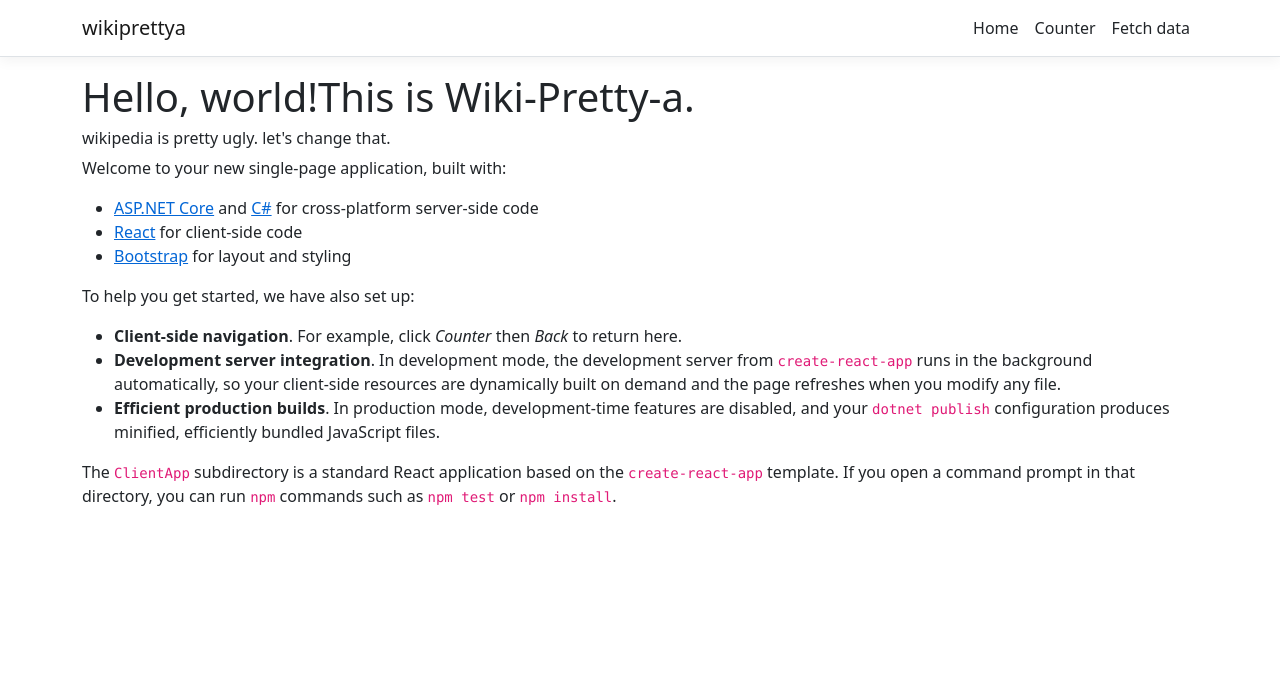
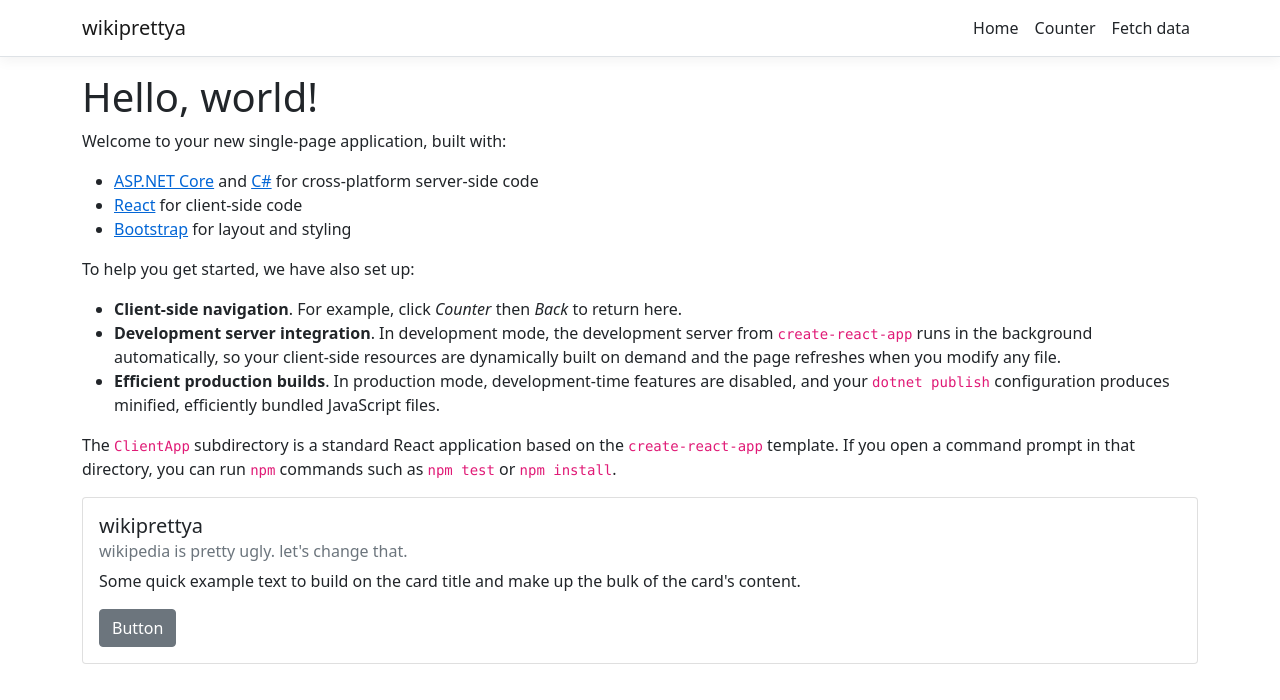
Before and after one commit to connordavidson/wikiprettya, a React (Create React App) app in the folder wikiprettya/ClientApp/: page / in a window 1280 px wide. Shown: the top 700 px of the page. Built offline with nearby package versions, Linux system fonts and the light colour scheme.

Commit message:
first basic changes with reactstrap

```diff
--- a/wikiprettya/ClientApp/src/components/Home.js
+++ b/wikiprettya/ClientApp/src/components/Home.js
@@ -1,4 +1,6 @@
 import React, { Component } from 'react';
+
+import {Card, CardBody, CardTitle, CardSubtitle, CardText, Button } from 'reactstrap';
 
 export class Home extends Component {
   static displayName = Home.name;
@@ -6,8 +8,8 @@ export class Home extends Component {
   render () {
     return (
       <div>
-        <h1>Hello, world!This is Wiki-Pretty-a.  </h1>
-        <h6>wikipedia is pretty ugly. let's change that.</h6>
+        <h1>Hello, world!  </h1>
+        <h6></h6>
         <p>Welcome to your new single-page application, built with:</p>
         <ul>
           <li><a href='https://get.asp.net/'>ASP.NET Core</a> and <a href='https://msdn.microsoft.com/en-us/library/67ef8sbd.aspx'>C#</a> for cross-platform server-side code</li>
@@ -21,7 +23,34 @@ export class Home extends Component {
           <li><strong>Efficient production builds</strong>. In production mode, development-time features are disabled, and your <code>dotnet publish</code> configuration produces minified, efficiently bundled JavaScript files.</li>
         </ul>
         <p>The <code>ClientApp</code> subdirectory is a standard React application based on the <code>create-react-app</code> template. If you open a command prompt in that directory, you can run <code>npm</code> commands such as <code>npm test</code> or <code>npm install</code>.</p>
+
+        <div>
+          <Card>
+            <CardBody>
+              <CardTitle tag="h5">
+                wikiprettya
+              </CardTitle>
+              <CardSubtitle
+                className="mb-2 text-muted"
+                tag="h6"
+              >
+                wikipedia is pretty ugly. let's change that.
+              </CardSubtitle>
+              <CardText>
+                Some quick example text to build on the card title and make up the bulk of the card's content.
+              </CardText>
+              <Button>
+                Button
+              </Button>
+            </CardBody>
+          </Card>
+        </div>
+
+
       </div>
+
+
+
     );
   }
 }
```
